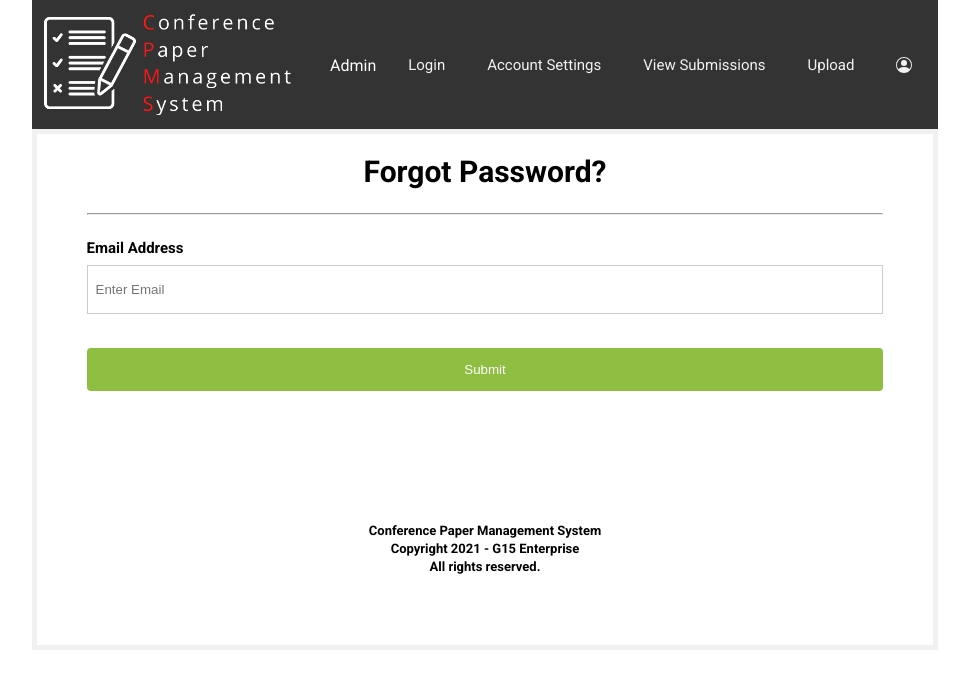
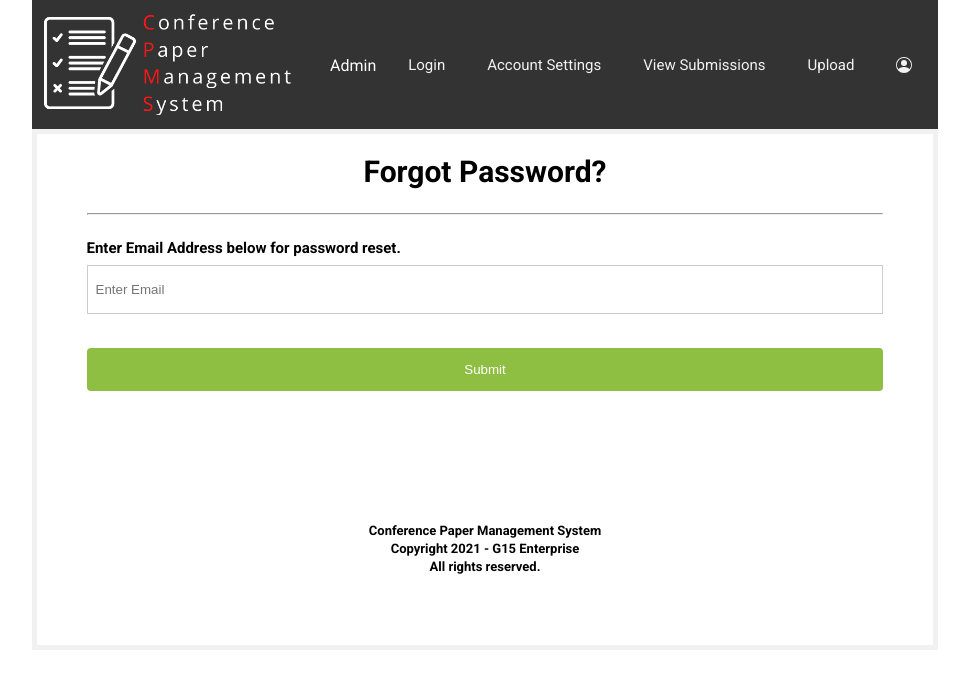
Before and after one commit to MichaelTaveras/CPMS, a Flask app: page /Forgot in a window 1280 px wide. Shown: the top 689 px of the page, without its empty margins (155-1124 px from the left). Run offline with Flask 2, Linux system fonts and the light colour scheme.

Commit message:
Fixed LoginPage, Added message+ redirect to Forgot
LoginPage had 2 footers now has 1

```diff
--- a/CPMS/templates/Forgot.html
+++ b/CPMS/templates/Forgot.html
@@ -9,15 +9,16 @@
     </style>
   </head>
   <body>
-    <form action="/action_page.php">
+    <form action="#"><!-- <form action="/action_page.php"> -->
+
  <h1>Forgot Password?</h1>
  <div class="formcontainer">
  <hr/>
  <div class="container">
-   <label for="uname"><strong>Email Address</strong></label>
+   <label for="uname"><strong>Enter Email Address below for password reset.</strong></label>
    <input type="text" placeholder="Enter Email" name="eaddress" required>
  </div>
- <button type="submit">Submit</button>
+ <button type="submit" href="#" onClick="alert('Email has been sent to the inputted email address for password reset.');">Submit </button>
     </form>
   </body>
     <script language="javascript" src="static/scripts/FOOTER.js"></script>
--- a/CPMS/templates/LoginForm.html
+++ b/CPMS/templates/LoginForm.html
@@ -63,7 +63,6 @@
  </div>
     </form>
   </body>
-  <script language="javascript" src="static/scripts/FOOTER.js"></script>
   <script
   src="https://code.jquery.com/jquery-3.2.1.slim.min.js"
   integrity="sha384-KJ3o2DKtIkvYIK3UENzmM7KCkRr/rE9/Qpg6aAZGJwFDMVNA/GpGFF93hXpG5KkN"
```
